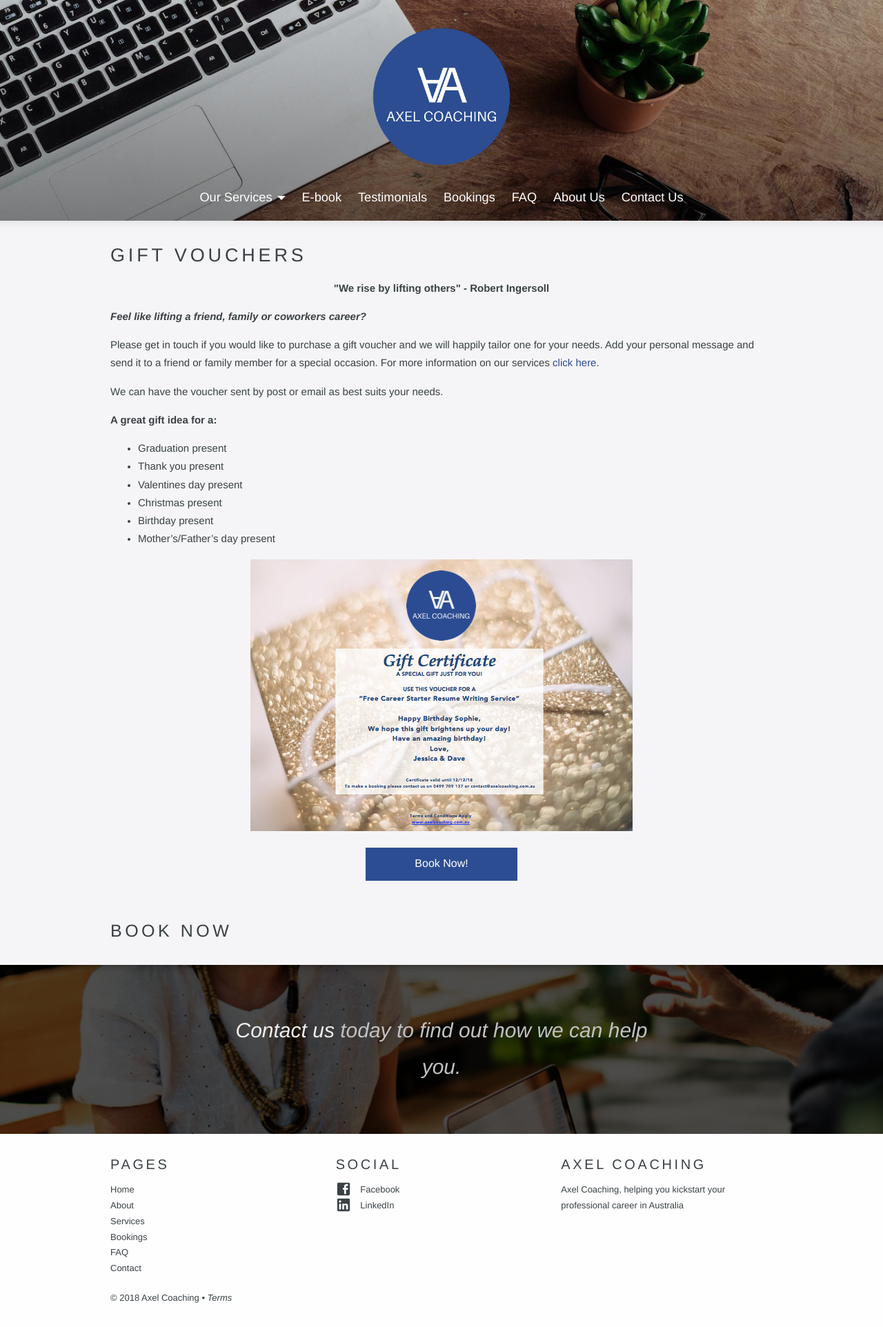
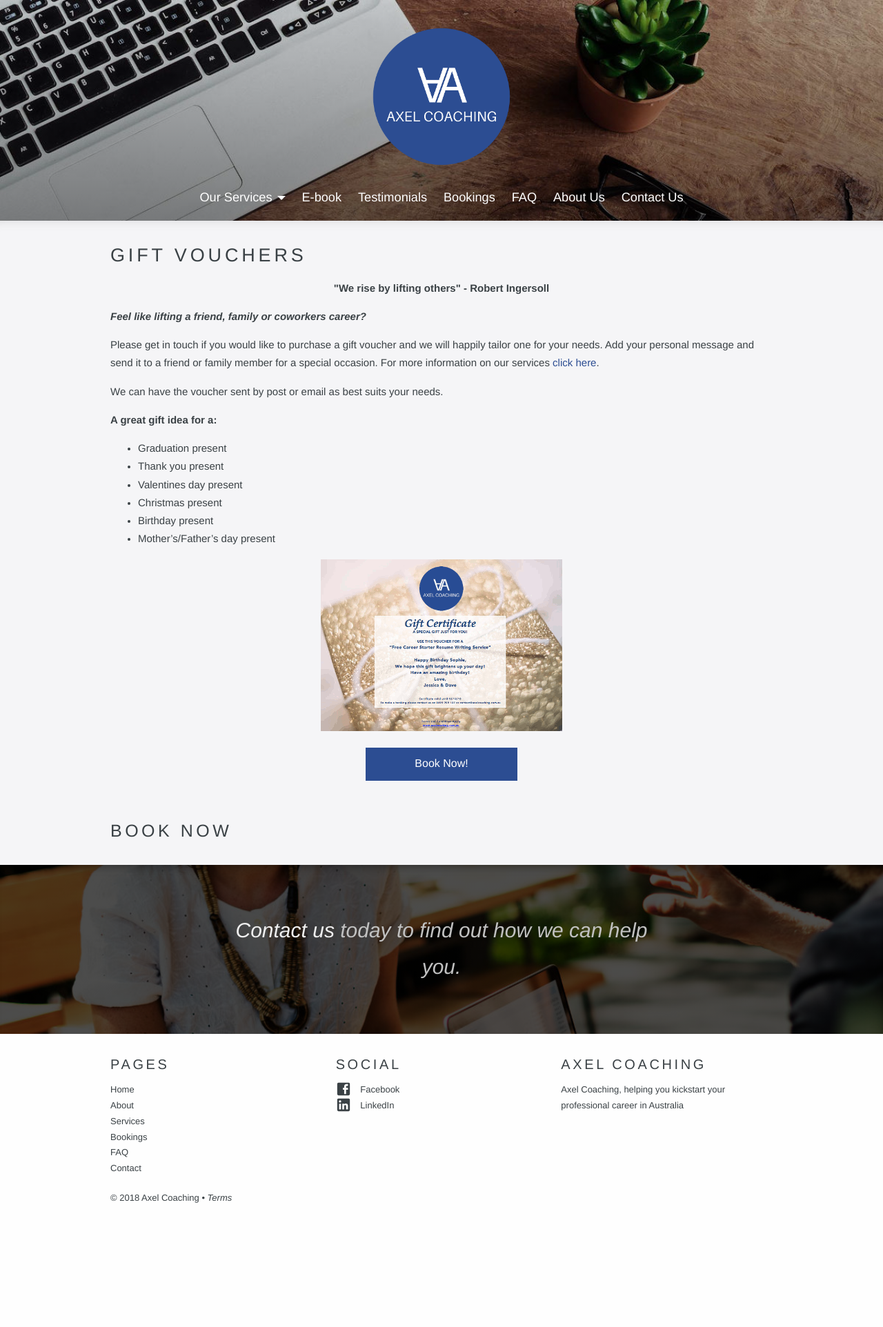
Before and after one commit to asabourin/axelcoaching, a Jekyll site: the page built from _services/gift-voucher.md, in a window 1280 px wide. Shown: the whole page at 69% size. Built offline with Jekyll 4.4.1, drawn with Linux system fonts in a browser that asks for light colours; a script that is not in the unit is left out; after the commit the page ends 1779 px from its top, so only the background shows below that.

Commit message:
gift voucher image

```diff
--- a/_services/gift-voucher.md
+++ b/_services/gift-voucher.md
@@ -23,7 +23,7 @@
 
 <div style="text-align:center">
 
-<img src="https://raw.githubusercontent.com/asabourin/axelcoaching/master/uploads/screen%20shot%202018-02-22%20at%209.40.33%20pm%20copy.png">
+<img src="/uploads/gift-voucher.png">
 
 <p><a class="button" style="display: block; width: 200px; margin: 0 auto;" href="/contact">Book Now!</a></p>
 
```
Also changed, not shown: images/gift_voucher.png (deleted), uploads/gift-voucher.png (added), uploads/gift_voucher.png (deleted).
